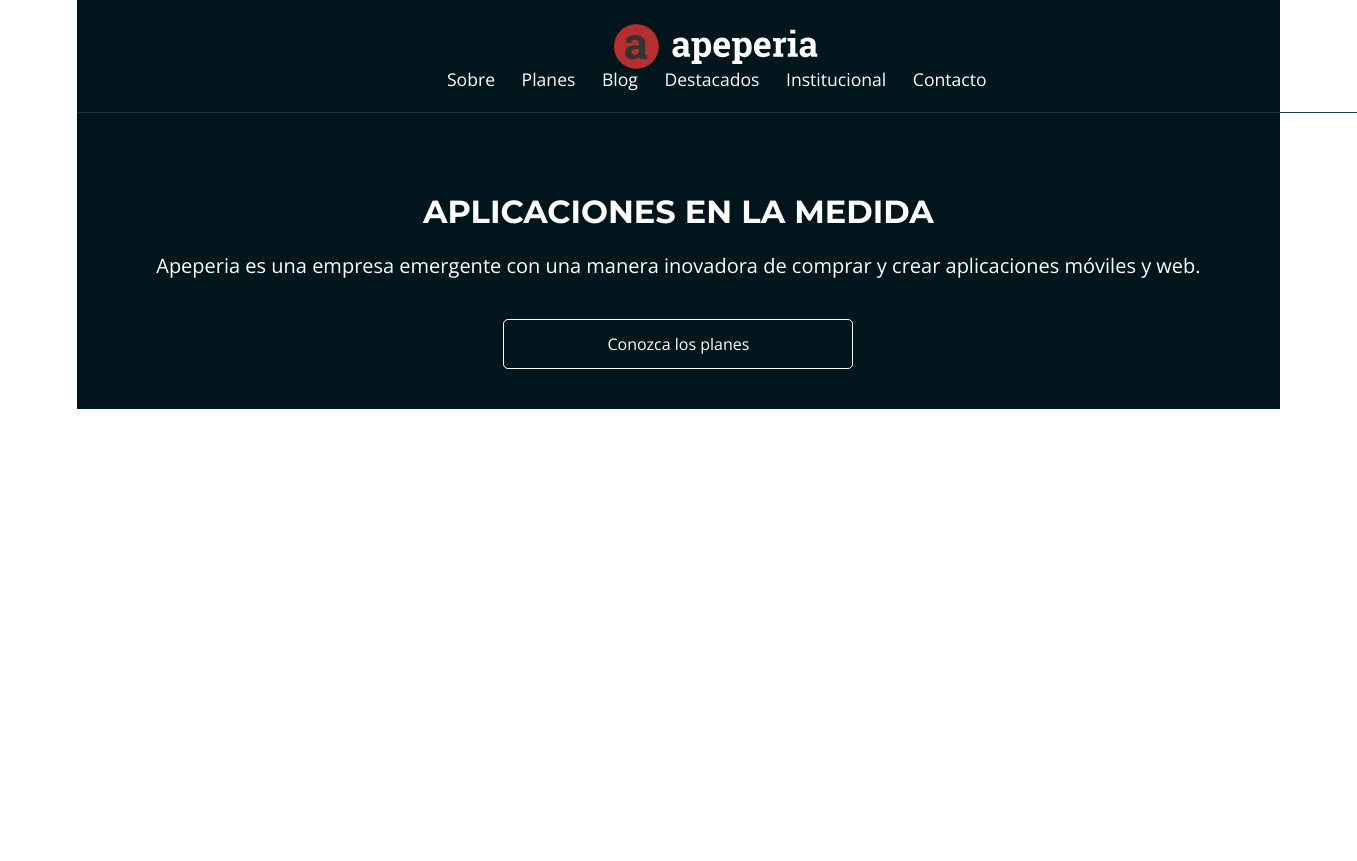
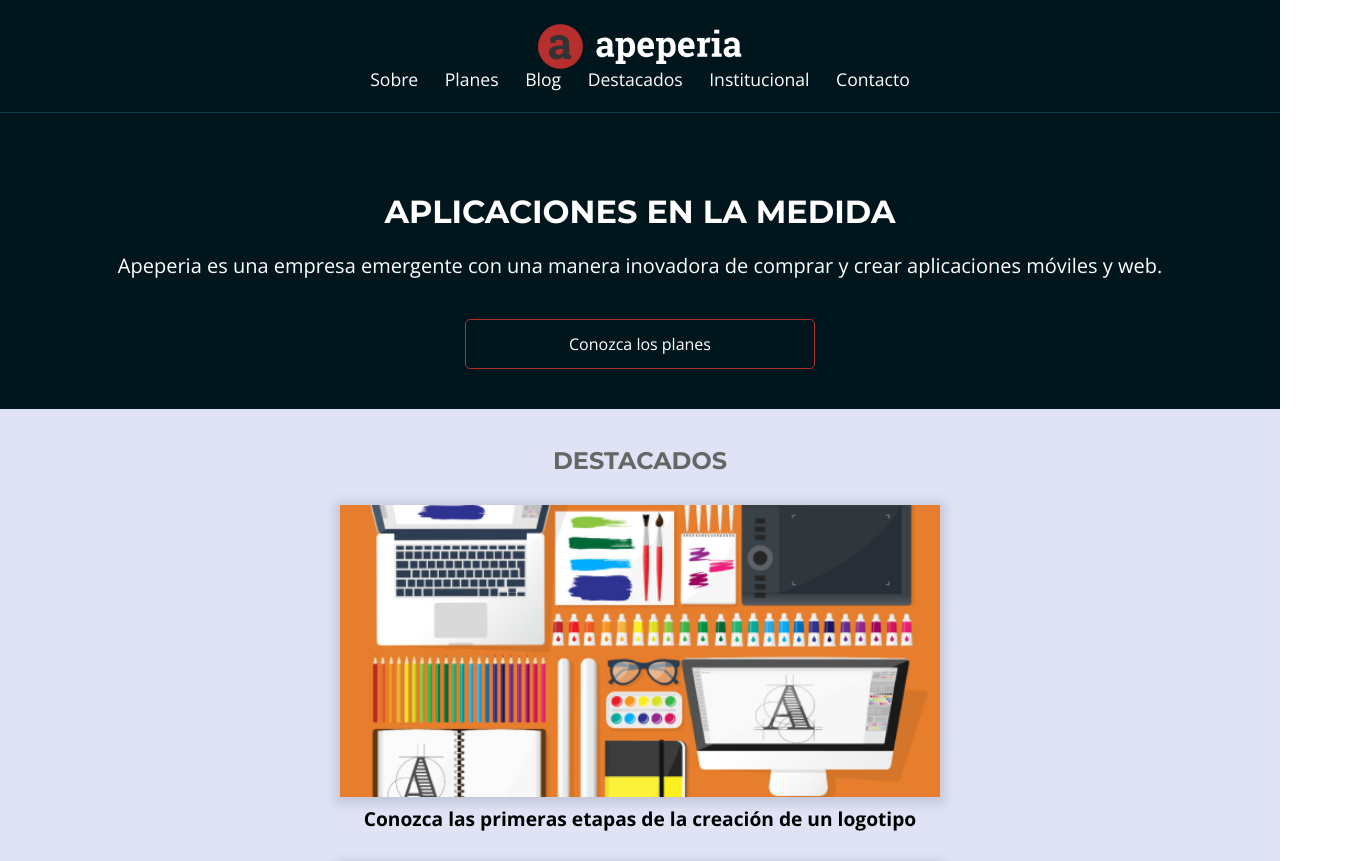
Before and after one commit to jonatan52/Programacion_Alura_Latam, a plain HTML site: page 1828-layouts-responsivos/index.html in a window 1280 px wide. Shown: the top 861 px of the page, 1357 px wide, since content can reach past the window. Before the commit the page ends 800 px from the top, so only its background shows below. Drawn offline with nearby package versions, Linux system fonts and the light colour scheme.

Commit message:
Practicando los viewport

```diff
--- a/1828-layouts-responsivos/css/bases.css
+++ b/1828-layouts-responsivos/css/bases.css
@@ -1,48 +1,52 @@
-:root{
-background-llamada-mobile: #00161C;
-background-blanco: #FFFFFF;
-background-azul-claro: #DFE3F5;
-background-ceniza-claro: #F7F4F4;
-background-ceniza-medio: #D9D9D9;
+:root {
+    --background-llamada-mobile: #00161C;
+    --background-blanco: #FFFFFF;
+    --background-azul-claro: #DFE3F5;
+    --background-ceniza-claro: #F7F4F4;
+    --background-ceniza-medio: #D9D9D9;
 
     /* //Borda */
-border-cabecera-mobile: #103D4A;
+    --border-cabecera-mobile: #103D4A;
 
     /* - Botón */
-boton-rojo: #B72E2E;
+    --boton-rojo: #B72E2E;
 
     /* - Fuente */
-fuente-ceniza-claro: #666666;
-fuente-ceniza-oscuro: #4F4C4C;
+    --fuente-ceniza-claro: #666666;
+    --fuente-ceniza-oscuro: #4F4C4C;
+    --montserrat: "Montserrat", sans-serif;
+    --Open-Sans: "Open Sans", sans-serif;
 
     /* Planes */
-planes-card-start: #035A76;
-planes-card-ultra: #690F8E;
-planes-card-mega: #B00024;
+    --planes-card-start: #035A76;
+    --planes-card-ultra: #690F8E;
+    --planes-card-mega: #B00024;
 
     /* Enlace */
-fuente-enlace: #0006FF;
+    --fuente-enlace: #0006FF;
 
     /* Footer */
-background-footer: #333333;
+    --background-footer: #333333;
+
 }
 
-body{
+body {
     font-family: 'Open Sans', sans-serif;
 }
 
-.container{
+.container {
     padding-right: 6%;
     padding-left: 6%;
-    margin-left: 6%;
+
 }
-.boton{
+
+.boton {
     text-align: center;
     display: block;
     width: 100%;
     max-width: 350px;
     box-sizing: border-box;
     padding: 1rem 2rem;
-    border: 1px solid #fff;
+    border: 1px solid var(--boton-rojo);
     border-radius: 5px;
 }
--- /dev/null
+++ b/1828-layouts-responsivos/css/destacados.css
@@ -0,0 +1,41 @@
+.destacados{
+    background-color: var(--background-azul-claro);
+    padding-top: 2.5rem;
+    padding-bottom: 2rem;
+}
+
+.destacados_titulo{
+    color: var(--fuente-ceniza-claro);
+    font-weight:700;
+    font-size: 1.5rem;
+    font-family: var(--montserrat);
+    text-transform: uppercase;
+    text-align: center;
+    margin-bottom: 2rem;
+}
+
+.destacados_panel{
+    display: flex;
+    flex-direction: column;
+    align-items: center;
+    margin-bottom: 2rem;
+}
+
+.destacados_panel-imagen{
+    width: 100vw;
+    max-width: 600px;
+    box-shadow: 0 2px 10px 5px #00000020;
+    margin-bottom: .5rem;
+}
+
+.destacados_panel-texto{
+    font-weight: 700;
+    font-size: 1.2rem;
+    line-height: normal;
+}
+
+.destacados_boton{
+    color: var(--boton-rojo);
+    border-color: var(--boton-rojo);
+    margin: 0 auto;
+}
--- a/1828-layouts-responsivos/index.html
+++ b/1828-layouts-responsivos/index.html
@@ -4,7 +4,7 @@
     <meta charset="UTF-8">
     <meta http-equiv="X-UA-Compatible" content="IE=edge">
     <meta name="viewport" content="width=device-width, initial-scale=1.0">
-    <title>Document</title>
+    <title>Home | Apeperia</title>
     <link rel="preconnect" href="https://fonts.googleapis.com">
     <link rel="preconnect" href="https://fonts.gstatic.com" crossorigin>
     <link href="https://fonts.googleapis.com/css2?family=Montserrat:wght@300;400;700&family=Open+Sans:wght@300;400;700&display=swap" rel="stylesheet">
@@ -12,6 +12,7 @@
     <link rel="stylesheet" href="css/head.css">
     <link rel="stylesheet" href="css/llamada.css">
     <link rel="stylesheet" href="css/bases.css">
+    <link rel="stylesheet" href="css/destacados.css">
 
 
 </head>
@@ -37,6 +38,20 @@
             </p>
             <a class="llamada__boton boton"  href="">Conozca los planes</a>
         </section>
+        <section class="destacados container">
+            <h2 class="destacados_titulo">Destacados</h2>
+            <a href="">
+                <figure class="destacados_panel">
+                    <img src="img/empezando-a-crear-logo.png" alt="Conozca las primeras etapas de la creación de un logotipo" class="destacados_panel-imagen">
+                    <figC class="destacados_panel-texto">Conozca las primeras etapas de la creación de un logotipo</figC>
+                </figure>
+            </a>
+            <a href="">
+                <figure class="destacados_panel">
+                    <img src="img/sugestiones-fotografias.png" alt="Painel de la publicación sobre consejos de fotografía" class="destacados_panel-imagen">
+                    <figC class="destacados_panel-texto">¿Trabajas con fotografía? Conozca esos consejos</figC>
+                </figure>
+            </a><a href="" class="destacados_boton boton">Recibir destacados por correo</a></section>
     </main>
 </body>
 </html>
```
Also changed, not shown: 1828-layouts-responsivos/css/reset.css (line endings or trailing spaces). Lines whose indentation alone changed are shown as unchanged.
